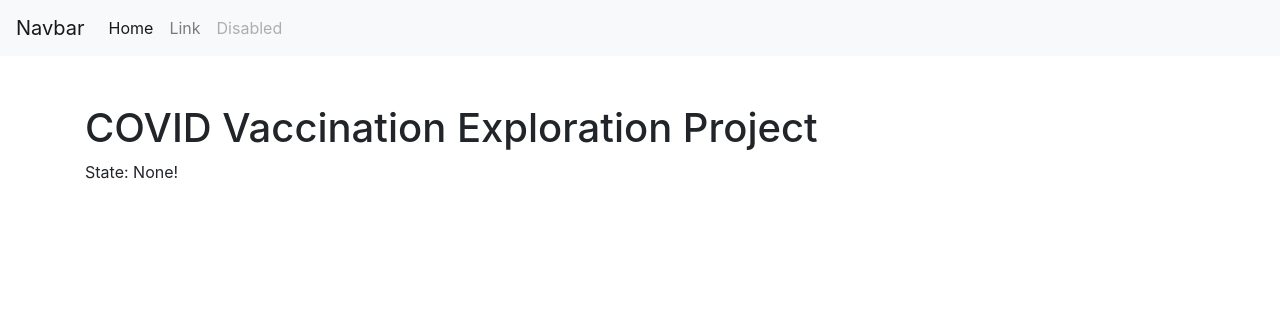
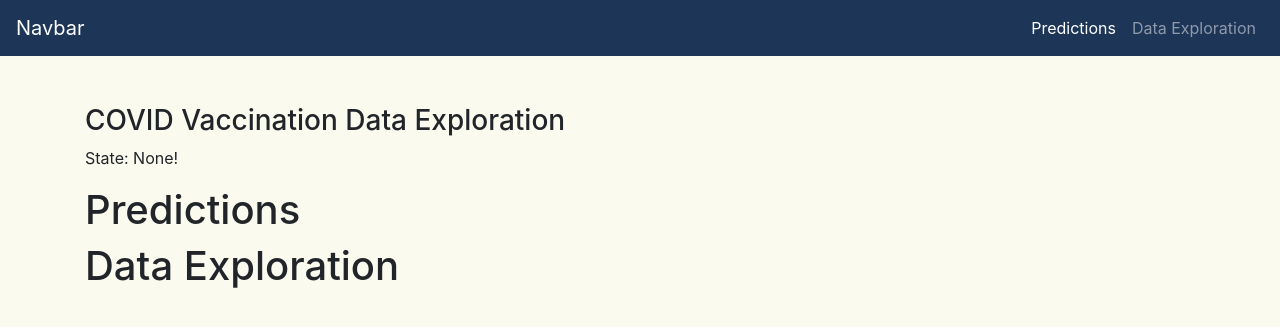
Before and after one commit to snwessel/DataScienceCapstone, a Flask app: page / in a window 1280 px wide. Shown: the top 327 px of the page. Run offline with Flask 2, Linux system fonts and the light colour scheme; some libraries are stand-ins or nearby versions.

Commit message:
Add basic page structure and colors

```diff
--- /dev/null
+++ b/app/static/styles/main.css
@@ -0,0 +1,7 @@
+body {
+  background-color: #fafaee;
+}
+
+.navbar {
+  background-color: #1d3557;
+}
--- a/app/templates/base.html
+++ b/app/templates/base.html
@@ -7,23 +7,22 @@
     <script src="https://code.jquery.com/jquery-3.2.1.slim.min.js" integrity="sha384-KJ3o2DKtIkvYIK3UENzmM7KCkRr/rE9/Qpg6aAZGJwFDMVNA/GpGFF93hXpG5KkN" crossorigin="anonymous"></script>
     <script src="https://cdnjs.cloudflare.com/ajax/libs/popper.js/1.12.9/umd/popper.min.js" integrity="sha384-ApNbgh9B+Y1QKtv3Rn7W3mgPxhU9K/ScQsAP7hUibX39j7fakFPskvXusvfa0b4Q" crossorigin="anonymous"></script>
     <script src="https://maxcdn.bootstrapcdn.com/bootstrap/4.0.0/js/bootstrap.min.js" integrity="sha384-JZR6Spejh4U02d8jOt6vLEHfe/JQGiRRSQQxSfFWpi1MquVdAyjUar5+76PVCmYl" crossorigin="anonymous"></script>
+    <!-- Include Custom CSS -->
+    <link rel="stylesheet" href="/static/styles/main.css">
   </head>
   <body>
-    <nav class="navbar navbar-expand-lg navbar-light bg-light">
+    <nav class="navbar navbar-expand-lg navbar-dark">
       <a class="navbar-brand" href="#">Navbar</a>
       <button class="navbar-toggler" type="button" data-toggle="collapse" data-target="#navbarSupportedContent" aria-controls="navbarSupportedContent" aria-expanded="false" aria-label="Toggle navigation">
         <span class="navbar-toggler-icon"></span>
       </button>
       <div class="collapse navbar-collapse" id="navbarSupportedContent">
-        <ul class="navbar-nav mr-auto">
+        <ul class="navbar-nav ml-auto">
           <li class="nav-item active">
-            <a class="nav-link" href="#">Home <span class="sr-only">(current)</span></a>
+            <a class="nav-link" href="#predictions">Predictions</a>
           </li>
           <li class="nav-item">
-            <a class="nav-link" href="#">Link</a>
-          </li>
-          <li class="nav-item">
-            <a class="nav-link disabled" href="#">Disabled</a>
+            <a class="nav-link" href="#exploration">Data Exploration</a>
           </li>
         </ul>
       </div>
--- a/app/templates/index.html
+++ b/app/templates/index.html
@@ -1,6 +1,12 @@
 {% extends 'base.html' %}
 
 {% block content %}
-  <h1>COVID Vaccination Exploration Project</h1>
+  <h3>COVID Vaccination Data Exploration</h3>
   <p>State: {{ state }}!</p>
+  <section>
+    <h1>Predictions</h1>
+  </section>
+  <section>
+    <h1>Data Exploration</h1>
+  </section>
 {% endblock %}
```
